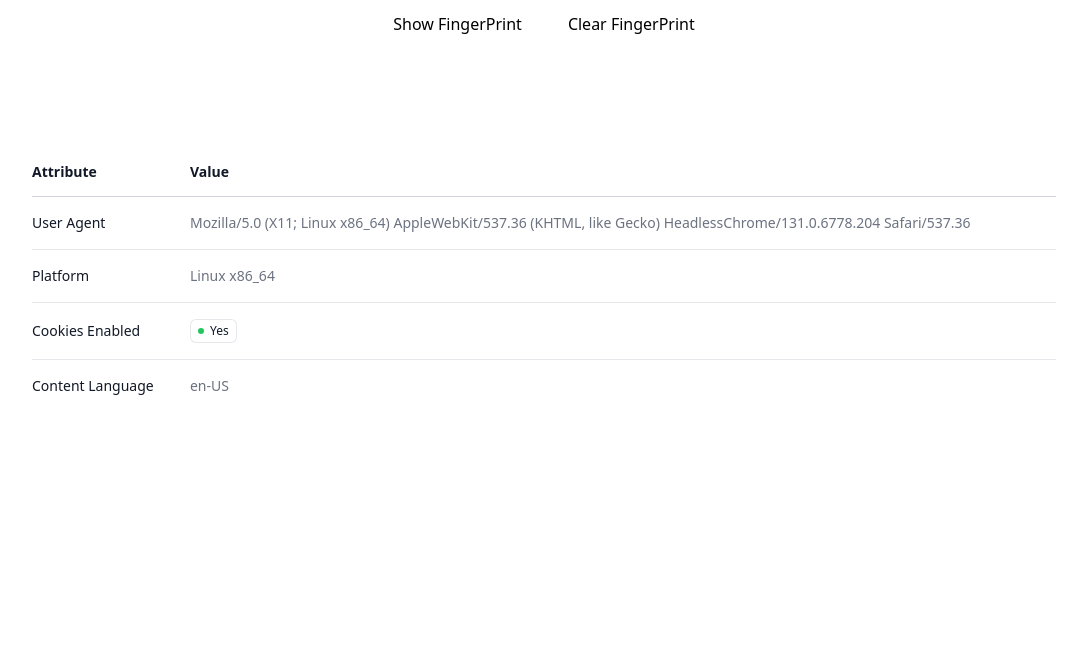
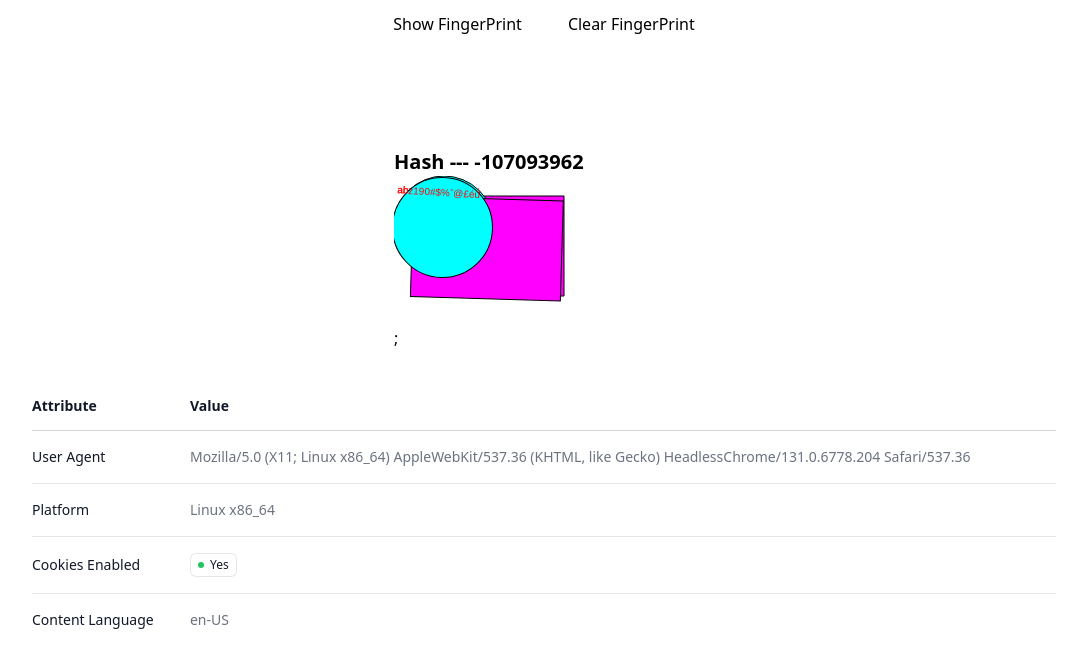
Before and after one commit to boybenson/finger-print, a React (Vite) app: page / in a window 1280 px wide. Both pictures are taken after a click on the button "Show FingerPrint". Shown: the top 668 px of the page, without its empty margins (96-1183 px from the left). Built offline with nearby package versions, Linux system fonts and the light colour scheme.

Commit message:
feat: added fingerprint to react app

```diff
--- a/src/App.tsx
+++ b/src/App.tsx
@@ -1,5 +1,6 @@
 import { useState } from "react";
 import Table from "./Table";
+import Canvas from "./Canvas";
 
 const App = () => {
   const [fingerPrint, setFingerPrint] = useState(null);
@@ -36,6 +37,9 @@ const App = () => {
       <div className="finger_print">
         {fingerPrint && (
           <div className="data">
+            <div className="flex items-center justify-center">
+              <Canvas />
+            </div>
             <Table />
           </div>
         )}
--- /dev/null
+++ b/src/Canvas.tsx
@@ -0,0 +1,56 @@
+import React, { useRef, useEffect, useState } from "react";
+
+const Canvas = (props: any) => {
+  const canvasRef = useRef(null);
+  const [hash, setHash] = useState<number>(0);
+
+  useEffect(() => {
+    const canvas: any = canvasRef.current;
+    const ctx = canvas.getContext("2d");
+
+    //Our first draw
+    ctx.fillStyle = "rgb(255,0,255)";
+    ctx.beginPath();
+    ctx.rect(20, 20, 150, 100);
+    ctx.fill();
+    ctx.stroke();
+    ctx.closePath();
+    ctx.beginPath();
+    ctx.fillStyle = "rgb(0,255,255)";
+    ctx.arc(50, 50, 50, 0, Math.PI * 2, true);
+    ctx.fill();
+    ctx.stroke();
+    ctx.closePath();
+    // txt = "abz190#$%ˆ@£éú";
+    ctx.textBaseline = "top";
+    ctx.font = "17px “Arial 17”";
+    ctx.textBaseline = "alphabetic";
+    ctx.fillStyle = "rgb(255,5,5)";
+    ctx.rotate(0.03);
+    ctx.fillText("abz190#$%ˆ@£éú", 4, 17);
+
+    const calculateHash = () => {
+      const src = canvas.toDataURL();
+
+      let hash = 0;
+      for (let i = 0; i < src.length; i++) {
+        const char = src.charCodeAt(i);
+        hash = (hash << 5) - hash + char;
+        hash = hash & hash;
+      }
+      //outpu
+      setHash(hash);
+    };
+
+    calculateHash();
+  }, []);
+
+  return (
+    <div className="flex flex-col">
+      <h1 className="text-xl font-bold">Hash --- {hash}</h1>
+      <canvas ref={canvasRef} {...props} />;
+    </div>
+  );
+};
+
+export default Canvas;
```
